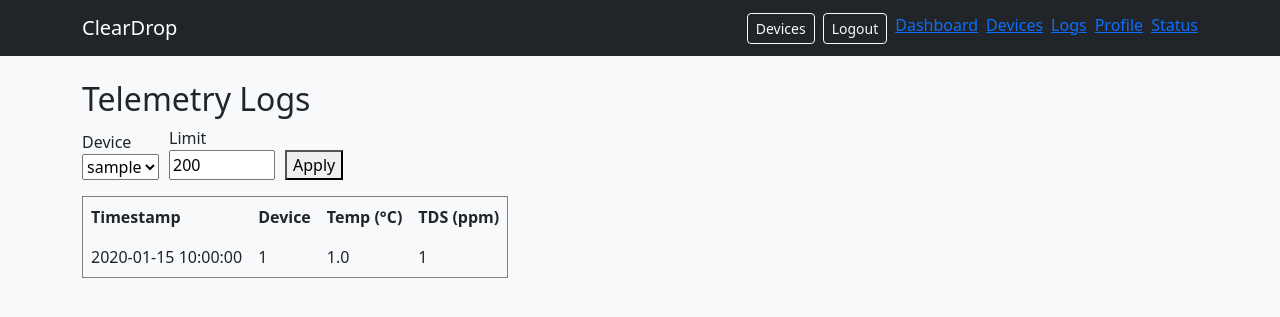
After one commit to Innoe18/ClearDrop, a Flask app: page /logs in a window 1280 px wide. The commit adds this page. Shown: the top 317 px of the page. Run offline with Flask 3, Linux system fonts and the light colour scheme; a user stored in the database is signed in; tables that the repository leaves empty hold one stand-in row (values such as "Sample post"); parts of the project's set-up code (start-up, migrations or seed data) failed here and were passed over.

Commit message:
feat: add profile, logs, and status routes with corresponding templates

```diff
--- a/app/__init__.py
+++ b/app/__init__.py
@@ -26,11 +26,17 @@ def create_app():
     from app.routes.api import api_bp
     from app.routes.api_commands import cmd_bp
     from app.routes.api_pubnub import pubnub_bp
+    from app.routes.profile import profile_bp
+    from app.routes.logs import logs_bp
+    from app.routes.status import status_bp
 
     app.register_blueprint(auth_bp)
     app.register_blueprint(dash_bp)
     app.register_blueprint(api_bp)
     app.register_blueprint(cmd_bp)
     app.register_blueprint(pubnub_bp)
+    app.register_blueprint(profile_bp)
+    app.register_blueprint(logs_bp)
+    app.register_blueprint(status_bp)
 
     return app
--- /dev/null
+++ b/app/routes/logs.py
@@ -0,0 +1,31 @@
+from datetime import datetime
+from flask import Blueprint, render_template, request
+from flask_login import login_required, current_user
+from app.models import Device, Telemetry
+
+logs_bp = Blueprint("logs", __name__)
+
+
+@logs_bp.route("/logs")
+@login_required
+def logs():
+    # device dropdown
+    devices = Device.query.filter_by(owner_id=current_user.id).all()
+    selected_device = request.args.get("device_id") or (devices[0].device_id if devices else None)
+
+    limit = int(request.args.get("limit", "200"))
+    limit = max(10, min(limit, 1000))
+
+    q = Telemetry.query
+    if selected_device:
+        q = q.filter_by(device_id=selected_device)
+
+    rows = q.order_by(Telemetry.ts.desc()).limit(limit).all()
+
+    return render_template(
+        "logs.html",
+        devices=devices,
+        selected_device=selected_device,
+        rows=rows,
+        limit=limit
+    )
--- a/app/templates/base.html
+++ b/app/templates/base.html
@@ -15,6 +15,12 @@
       {% if current_user.is_authenticated %}
         <a class="btn btn-outline-light btn-sm" href="{{ url_for('dash.devices') }}">Devices</a>
         <a class="btn btn-outline-light btn-sm" href="{{ url_for('auth.logout') }}">Logout</a>
+        <a href="{{ url_for('dash.dashboard') }}">Dashboard</a>
+<a href="{{ url_for('dash.devices') }}">Devices</a>
+<a href="{{ url_for('logs.logs') }}">Logs</a>
+<a href="{{ url_for('profile.profile') }}">Profile</a>
+<a href="{{ url_for('status.status_page') }}">Status</a>
+
       {% else %}
         <a class="btn btn-outline-light btn-sm" href="{{ url_for('auth.login') }}">Login</a>
       {% endif %}
--- /dev/null
+++ b/app/templates/logs.html
@@ -0,0 +1,50 @@
+{% extends "base.html" %}
+{% block content %}
+<h2>Telemetry Logs</h2>
+
+<form method="get" style="display:flex; gap:10px; align-items:end; flex-wrap:wrap;">
+  <div>
+    <label>Device</label><br>
+    <select name="device_id">
+      {% for d in devices %}
+        <option value="{{ d.device_id }}" {% if d.device_id == selected_device %}selected{% endif %}>
+          {{ d.nickname or d.device_id }}
+        </option>
+      {% endfor %}
+    </select>
+  </div>
+
+  <div>
+    <label>Limit</label><br>
+    <input name="limit" type="number" value="{{ limit }}" min="10" max="1000">
+  </div>
+
+  <button type="submit">Apply</button>
+</form>
+
+<div style="margin-top:16px;">
+  <table border="1" cellpadding="8" cellspacing="0">
+    <thead>
+      <tr>
+        <th>Timestamp</th>
+        <th>Device</th>
+        <th>Temp (°C)</th>
+        <th>TDS (ppm)</th>
+      </tr>
+    </thead>
+    <tbody>
+      {% for r in rows %}
+      <tr>
+        <td>{{ r.ts }}</td>
+        <td>{{ r.device_id }}</td>
+        <td>{{ "%.1f"|format(r.temp_c) }}</td>
+        <td>{{ r.tds_ppm }}</td>
+      </tr>
+      {% endfor %}
+      {% if rows|length == 0 %}
+      <tr><td colspan="4">No data yet.</td></tr>
+      {% endif %}
+    </tbody>
+  </table>
+</div>
+{% endblock %}
```
Also changed, not shown: app/routes/profile.py (added, +10 -0 lines), app/routes/status.py (added, +22 -0 lines), app/templates/profile.html (added, +11 -0 lines), app/templates/status.html (added, +19 -0 lines).
